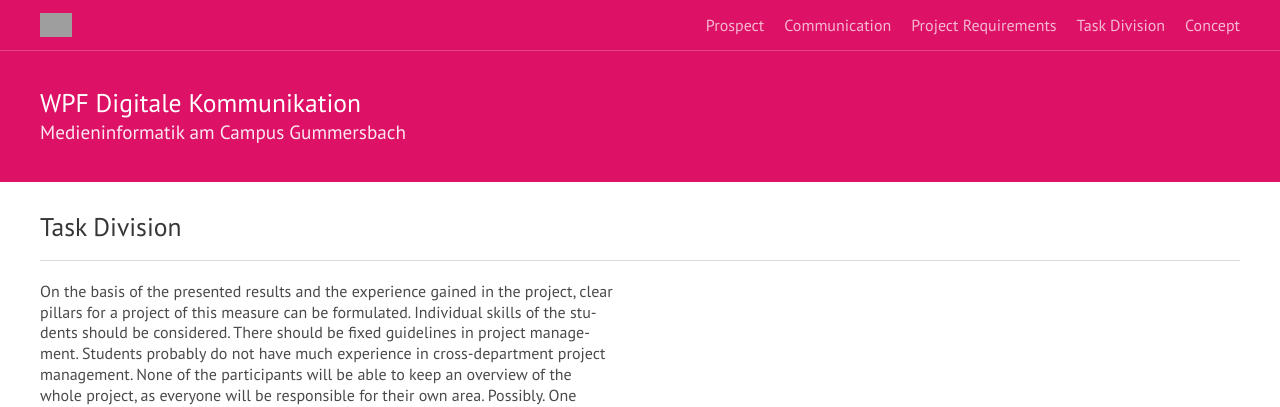
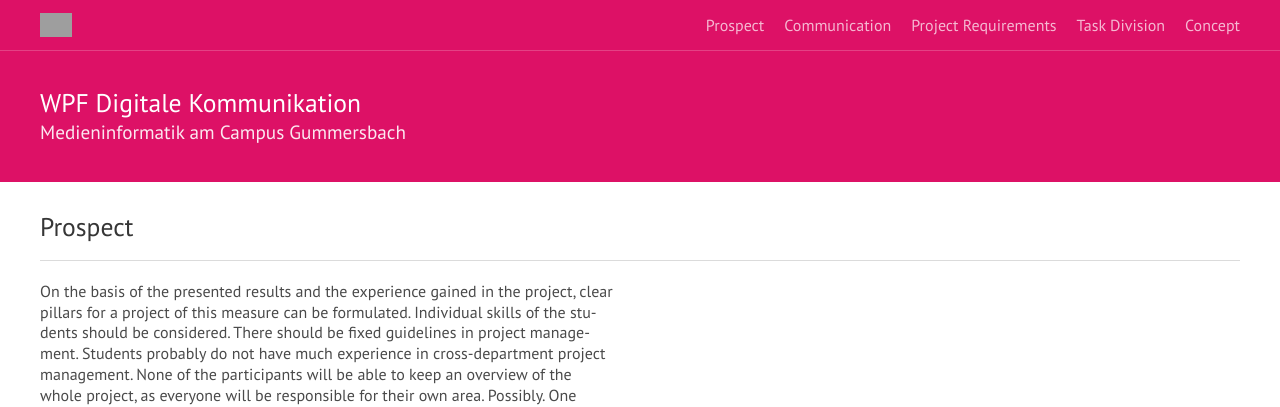
Before and after one commit to th-koeln/wpf_dig_kom, a Jekyll site: the page built from prospect.html, in a window 1280 px wide. Shown: the top 407 px of the page. Built offline with Jekyll 4.4.1, drawn with Linux system fonts in a browser that asks for light colours; nearby versions of some CDN libraries; grey boxes are pictures that could not be loaded.

Commit message:
Update prospect.html
Seite der Name wurde gerichtet!

```diff
--- a/prospect.html
+++ b/prospect.html
@@ -20,7 +20,7 @@ layout: default
 <section class="section">
 	<div class="container">
 
-		<h1 class="title is-1">Task Division</h1>
+		<h1 class="title is-1">Prospect</h1>
 		<hr>
 
 		<div class="content">
```
